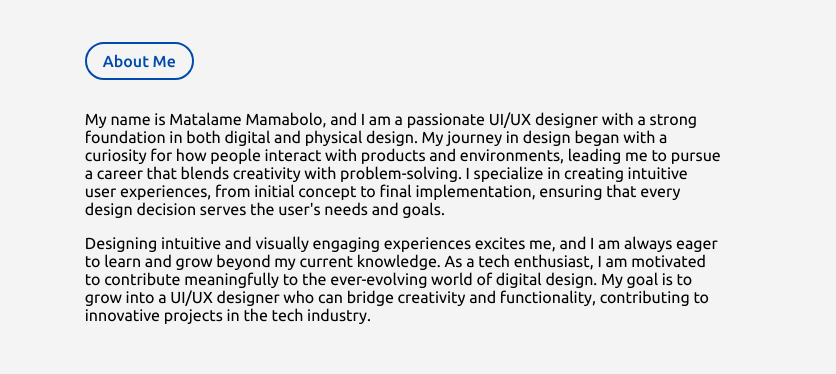
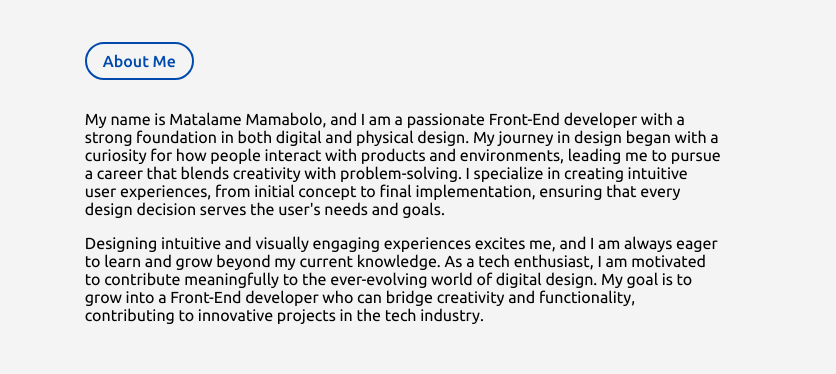
Before and after one commit to MATALAME/Matalame, a plain HTML site: page Resume/index.html in a window 1280 px wide. Shown: the part 174-548 px from the top of the page, 0-836 px from the left. Drawn offline with Linux system fonts and the light colour scheme.

Commit message:
Update index.html

```diff
--- a/Resume/index.html
+++ b/Resume/index.html
@@ -39,8 +39,8 @@
         <div class="about-education">
             <div class = "about-me">
                 <h2>About Me</h2>
-                <p>My name is Matalame Mamabolo, and I am a passionate UI/UX designer with a strong foundation in both digital and physical design. My journey in design began with a curiosity for how people interact with products and environments, leading me to pursue a career that blends creativity with problem-solving. I specialize in creating intuitive user experiences, from initial concept to final implementation, ensuring that every design decision serves the user's needs and goals.</p>
-                <p>Designing intuitive and visually engaging experiences excites me, and I am always eager to learn and grow beyond my current knowledge. As a tech enthusiast, I am motivated to contribute meaningfully to the ever-evolving world of digital design. My goal is to grow into a UI/UX designer who can bridge creativity and functionality, contributing to innovative projects in the tech industry.</p>
+                <p>My name is Matalame Mamabolo, and I am a passionate Front-End developer with a strong foundation in both digital and physical design. My journey in design began with a curiosity for how people interact with products and environments, leading me to pursue a career that blends creativity with problem-solving. I specialize in creating intuitive user experiences, from initial concept to final implementation, ensuring that every design decision serves the user's needs and goals.</p>
+                <p>Designing intuitive and visually engaging experiences excites me, and I am always eager to learn and grow beyond my current knowledge. As a tech enthusiast, I am motivated to contribute meaningfully to the ever-evolving world of digital design. My goal is to grow into a Front-End developer who can bridge creativity and functionality, contributing to innovative projects in the tech industry.</p>
             </div>
 
             <div class = "education">
```
